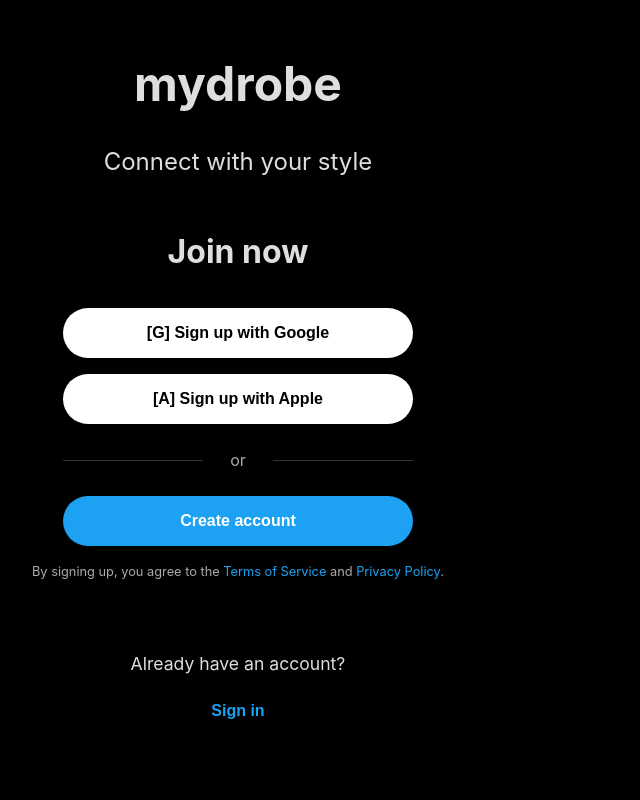
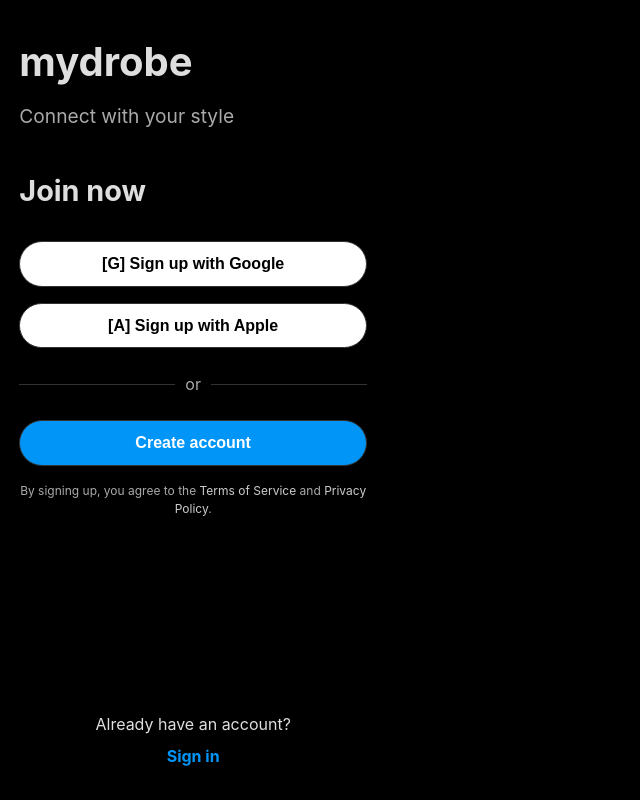
Before and after one commit to techkingishere/website-for-mydrobe, a React (Vite) app: page / in a window 1280 px wide. Shown: the whole page, without its empty margins (0-640 px from the left). Built offline with nearby package versions, Linux system fonts and the light colour scheme.

Commit message:
feat: Style LoginPage based on screenshot

```diff
--- a/src/App.css
+++ b/src/App.css
@@ -15,125 +15,147 @@
 .login-container { /* Apply this class to the root div in LoginPage.tsx */
     display: flex;
     flex-direction: column;
-    justify-content: center;
-    align-items: center;
+    justify-content: center; /* Center vertically */
+    align-items: flex-start; /* Align items to the start (left) */
     min-height: 100vh;
-    text-align: center;
-    padding: 2rem;
+    text-align: left; /* Change default text align */
+    padding: 2rem 5%; /* Add some horizontal padding */
+    max-width: 500px; /* Max width for the content */
+    margin: 0 auto; /* Center the container itself */
 }
 
 .login-container header h1 {
-    font-size: 3rem;
+    font-size: 2.5rem; /* Slightly smaller */
     font-weight: bold;
-    margin-bottom: 0.5em;
+    margin-bottom: 0.25em;
 }
 
 .login-container header p {
-    font-size: 1.5rem;
+    font-size: 1.2rem; /* Smaller subtitle */
     margin-bottom: 2em;
+    color: #aaa; /* Subdued color */
 }
 
 .login-container main h2 {
-    font-size: 2rem;
+    font-size: 1.8rem; /* Smaller heading */
     font-weight: bold;
     margin-bottom: 1em;
 }
 
-/* General Button Style (override default button if needed) */
+/* General Button Style */
 .login-container button {
     display: block;
     width: 100%;
-    max-width: 350px; /* Limit width */
-    padding: 1em;
+    /* max-width: 350px; /* Remove max-width, let container handle it */
+    padding: 0.8em 1em; /* Adjust padding */
     margin-bottom: 1em;
-    border: none;
-    border-radius: 25px;
+    border: 1px solid #333; /* Add subtle border for light buttons */
+    border-radius: 30px; /* More rounded */
     font-size: 1rem;
     font-weight: bold;
     cursor: pointer;
     text-align: center;
-    margin-left: auto; /* Center buttons */
-    margin-right: auto;
+    /* Remove auto margins, handled by container */
 }
 
 .social-signup {
     background-color: #fff;
     color: #000;
-    display: flex;
-    align-items: center;
-    justify-content: center;
-    /* Inherits button styles */
+    border: 1px solid #fff; /* White border for white buttons */
+    /* display: flex; /* Keep flex if using icons */
+    /* align-items: center; */
+    /* justify-content: center; */
 }
 
-.social-signup img {
-    height: 1.5em; /* Adjust as needed */
-    margin-right: 0.5em;
-    /* TODO: Replace placeholder SVGs */
-}
+/* .social-signup img { ... Keep if using logos ...} */
 
 .divider {
     margin: 1.5em 0;
     position: relative;
+    text-align: center; /* Center the 'or' text */
     color: #aaa;
     width: 100%;
-    max-width: 350px;
-    margin-left: auto;
-    margin-right: auto;
+    /* max-width: 350px; /* Remove max-width */
 }
 
-.divider::before,
-.divider::after {
+.divider span {
+    background-color: #000; /* Match page background */
+    padding: 0 10px;
+    position: relative;
+    z-index: 1;
+}
+
+.divider::before {
     content: '';
     position: absolute;
     top: 50%;
-    width: 40%;
+    left: 0;
+    width: 100%;
     height: 1px;
-    background-color: #333;
+    background-color: #333; /* Line color */
+    z-index: 0;
 }
 
-.divider::before {
-    left: 0;
-}
-
-.divider::after {
-    right: 0;
-}
+/* Remove ::after as ::before spans full width */
+/* .divider::after { ... } */
 
 .create-account {
-    background-color: #1DA1F2; /* X Blue */
+    background-color: #0095F6; /* Instagram-like Blue */
     color: #fff;
-    /* Inherits button styles */
+    border: none; /* No border for solid color button */
 }
 
 .terms {
-    font-size: 0.8rem;
+    font-size: 0.75rem; /* Smaller text */
     color: #aaa;
-    margin-top: 1em;
-    margin-bottom: 3em;
+    margin-top: 0.5em; /* Less space above */
+    margin-bottom: 2em; /* Space below */
+    text-align: center;
 }
 
 .terms a {
-    color: #1DA1F2;
+    color: #ccc; /* Lighter link color on black */
     text-decoration: none;
 }
 
+.terms a:hover {
+    text-decoration: underline;
+}
+
 .login-container footer {
-     margin-top: 2rem;
+     margin-top: auto; /* Push footer towards bottom if container isn't full height */
+     padding-top: 1rem;
+     width: 100%;
+     text-align: center;
 }
 
 .login-container footer p {
-    font-size: 1.1rem;
+    font-size: 1rem;
     margin-bottom: 0.5em;
 }
 
-.sign-in {
-    background-color: transparent;
-    color: #1DA1F2;
-    border: 1px solid #38444d;
-    /* Inherits button styles */
+.sign-in-link { /* Style for the Link component */
+    color: #0095F6; /* Instagram-like Blue */
+    font-weight: bold;
+    text-decoration: none;
+    font-size: 1rem;
+    background: none;
+    border: none;
+    cursor: pointer;
+    padding: 0;
 }
 
-/* Modal Styles (Will need to be adapted to React Modal components later) */
+.sign-in-link:hover {
+    text-decoration: underline;
+}
+
+/* Remove old sign-in button style if not used elsewhere */
+/* .sign-in { ... } */
+
+/* === End Login/Signup Page Styles === */
+
+
+/* Modal Styles (Keep for later use) */
 .modal-overlay {
     position: fixed;
     top: 0;
--- a/src/pages/LoginPage.tsx
+++ b/src/pages/LoginPage.tsx
@@ -1,20 +1,18 @@
 import React from 'react';
+import { Link } from 'react-router-dom'; // Import Link
 // TODO: Import modal components later
 
-// Placeholder data for logos (replace with actual imports/SVGs later)
+// TODO: Import actual icons later
 const googleLogo = '[G]';
 const appleLogo = '[A]';
 
 const LoginPage: React.FC = () => {
 
-  const handleSimulatedLogin = () => {
-    localStorage.setItem('isLoggedIn', 'true');
-    window.location.href = '/app';
-  };
-
-  // TODO: Implement modal opening/closing state and logic
-  const openCreateAccountModal = () => alert('Open Create Account Modal (Not implemented)');
-  const openSignInModal = () => alert('Open Sign In Modal (Not implemented)');
+  // Placeholder handlers - Implement actual logic later
+  const handleGoogleSignup = () => console.log('Google Sign up clicked');
+  const handleAppleSignup = () => console.log('Apple Sign up clicked');
+  const handleCreateAccount = () => console.log('Create Account clicked');
+  // No handler needed for the Sign in Link component
 
   return (
     <div className="login-container"> {/* Use class from CSS */}
@@ -24,19 +22,26 @@
         </header>
         <main>
             <h2>Join now</h2>
-            <button className="social-signup google" onClick={handleSimulatedLogin}>
+            <button className="social-signup google" onClick={handleGoogleSignup}>
                 {googleLogo} Sign up with Google
             </button>
-            <button className="social-signup apple" onClick={handleSimulatedLogin}>
+            <button className="social-signup apple" onClick={handleAppleSignup}>
                  {appleLogo} Sign up with Apple
             </button>
-            <div className="divider">or</div>
-            <button className="create-account" onClick={openCreateAccountModal}>Create account</button>
-            <p className="terms">By signing up, you agree to the <a href="#">Terms of Service</a> and <a href="#">Privacy Policy</a>.</p>
+            <div className="divider">
+                <span>or</span>
+            </div>
+            <button className="create-account" onClick={handleCreateAccount}>
+                Create account
+            </button>
+            <p className="terms">
+                By signing up, you agree to the <a href="/terms">Terms of Service</a> and <a href="/privacy">Privacy Policy</a>.
+            </p>
         </main>
         <footer>
             <p>Already have an account?</p>
-            <button className="sign-in" onClick={openSignInModal}>Sign in</button>
+            {/* Use Link for internal navigation */}
+            <Link to="/login" className="sign-in-link">Sign in</Link>
         </footer>
 
         {/* TODO: Render Sign In / Create Account Modals here based on state */}
```
